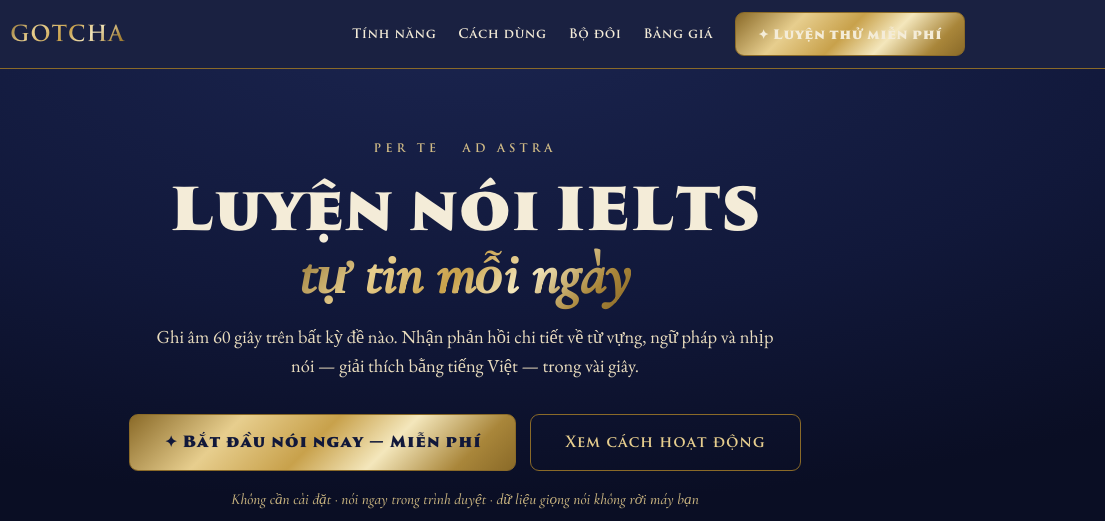
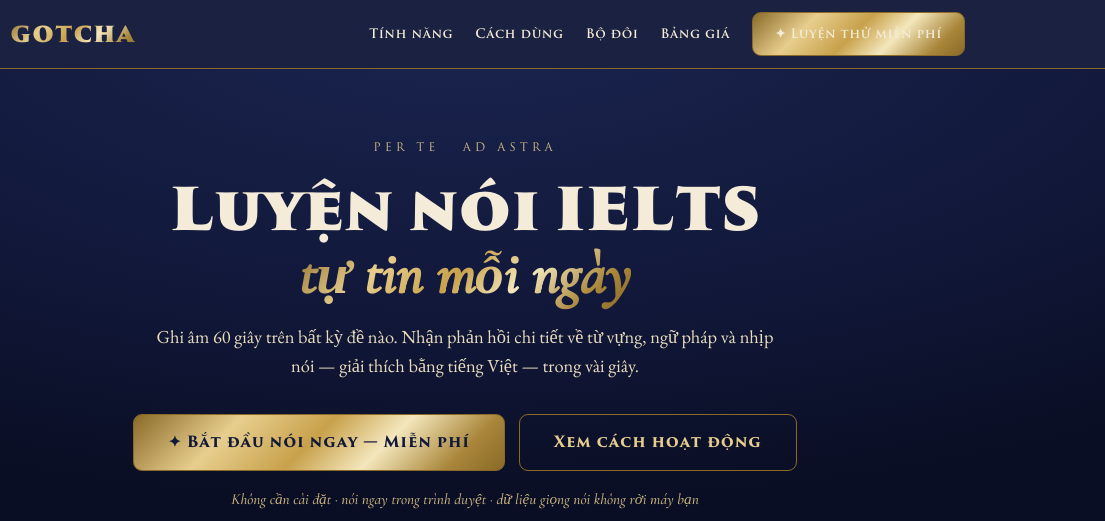
Before and after one commit to phanvandiep2014-unicoach/gotcha-web, a plain HTML site: page index.html in a window 1280 px wide. Shown: the top 521 px of the page, 175-1280 px from the left. Drawn offline with nearby package versions, Linux system fonts and the light colour scheme.

Commit message:
Typography: full Trajan Pro weight family + balanced scale

```diff
--- a/index.html
+++ b/index.html
@@ -20,8 +20,10 @@
 <link rel="icon" href="assets/favicon-32.png">
 <link rel="stylesheet" href="https://fonts.googleapis.com/css2?family=Cormorant+Garamond:ital,wght@0,500;0,600;0,700;1,500&family=EB+Garamond:ital,wght@0,400;0,500;1,400&display=swap">
 <style>
-@font-face{font-family:'Trajan Pro';src:url('assets/TrajanPro3SemiBold.woff2') format('woff2');font-weight:400 600;font-style:normal;font-display:swap;}
-@font-face{font-family:'Trajan Pro';src:url('assets/TrajanPro3Black.woff2') format('woff2');font-weight:700 900;font-style:normal;font-display:swap;}
+@font-face{font-family:'Trajan Pro';src:url('assets/TrajanPro3Regular.woff2') format('woff2');font-weight:400;font-style:normal;font-display:swap;}
+@font-face{font-family:'Trajan Pro';src:url('assets/TrajanPro3SemiBold.woff2') format('woff2');font-weight:600;font-style:normal;font-display:swap;}
+@font-face{font-family:'Trajan Pro';src:url('assets/TrajanPro3Bold.woff2') format('woff2');font-weight:700;font-style:normal;font-display:swap;}
+@font-face{font-family:'Trajan Pro';src:url('assets/TrajanPro3Black.woff2') format('woff2');font-weight:900;font-style:normal;font-display:swap;}
 
 :root{
   --sapphire:#11183A;--sapphire-deep:#0A0E24;--oxblood:#5A1726;--oxblood-deep:#3A0E18;
@@ -132,6 +134,12 @@
 footer{background:var(--sapphire-deep);color:var(--parchment2);text-align:center;padding:28px 20px;font-size:.85rem}
 footer .m{font-family:var(--fs);font-style:italic;color:var(--gold-light);margin-bottom:6px}
 footer a{color:var(--gold-light);text-decoration:underline;margin:0 8px}
+
+/* Trajan Pro — balanced weight scale */
+.brand,.hero h1,.final h2,.step .n{font-weight:900}
+.title,.pair h2,.stat b,.btn{font-weight:700}
+.card h3,.step h3,.tier h3,.pair .app h3,.tier .price,.report .band,.nav .links a,.faq summary,.tagx,.pair .app .badge{font-weight:600}
+.eyebrow,.kicker{font-weight:400}
 </style>
 </head>
 <body>
```
Also changed, not shown: try.html (+9 -2 lines), assets/TrajanPro3Black.woff2, assets/TrajanPro3Bold.woff2 (added), assets/TrajanPro3Regular.woff2 (added), assets/TrajanPro3SemiBold.woff2.
